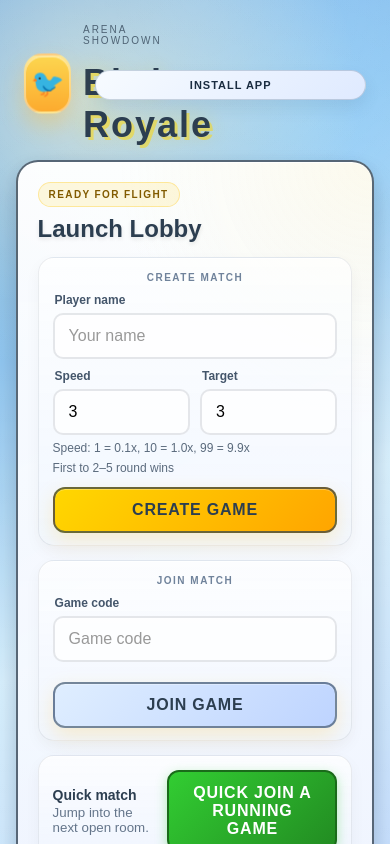
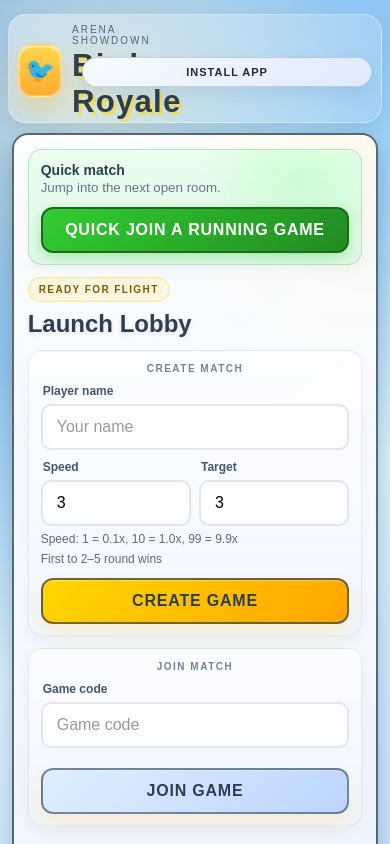
Before and after one commit to stevenappleyard72-cpu/bird-royale, a website: page index.html in a window 390 px wide. Drawn offline with nearby package versions, Linux system fonts and the light colour scheme; no server answers.

Commit message:
updated look and feel

```diff
--- a/styles.css
+++ b/styles.css
@@ -2,8 +2,12 @@ html, body {
   margin: 0;
   width: 100%;
   height: 100%;
-  overflow: hidden;
   overscroll-behavior: none;
+}
+
+html {
+  overflow-x: hidden;
+  overflow-y: auto;
 }
 
 body {
@@ -15,12 +19,15 @@ body {
   background-attachment: fixed;
   text-align: center;
   min-height: 100vh;
+  min-height: 100svh;
+  min-height: calc(var(--app-vh, 1vh) * 100);
   display: flex;
   flex-direction: column;
   align-items: center;
   justify-content: flex-start;
   padding: max(12px, env(safe-area-inset-top)) 0 max(12px, env(safe-area-inset-bottom));
   box-sizing: border-box;
+  overflow: hidden;
 }
 
 body::before {
@@ -35,10 +42,16 @@ body::before {
 
 body[data-screen="home"] {
   justify-content: flex-start;
-}
-
-body[data-screen="game"] {
+  overflow-x: hidden;
+  overflow-y: auto;
+  -webkit-overflow-scrolling: touch;
+  padding-bottom: max(20px, env(safe-area-inset-bottom));
+}
+
+body[data-screen="game"],
+body[data-screen="summary"] {
   justify-content: center;
+  overflow: hidden;
 }
 
 h1 {
@@ -60,11 +73,11 @@ h1 {
 }
 
 .app-shell {
-  width: min(92vw, 470px);
+  width: min(94vw, 520px);
   display: flex;
   flex-direction: column;
-  gap: 14px;
-  margin-top: 4px;
+  gap: 12px;
+  margin-top: 2px;
   position: relative;
   z-index: 1;
 }
@@ -74,7 +87,11 @@ h1 {
   align-items: center;
   justify-content: center;
   gap: 12px;
-  padding: 8px 8px 0;
+  padding: 10px 10px 4px;
+  border-radius: 18px;
+  background: linear-gradient(145deg, rgba(255, 255, 255, 0.4), rgba(221, 236, 255, 0.12));
+  border: 1px solid rgba(255, 255, 255, 0.32);
+  box-shadow: 0 8px 18px rgba(35, 73, 110, 0.1);
 }
 
 .game-topbar {
@@ -188,18 +205,18 @@ h1 {
   display: flex;
   flex-direction: column;
   align-items: center;
-  width: min(92vw, 460px);
+  width: min(94vw, 520px);
   margin: 0 auto;
-  gap: 14px;
+  gap: 12px;
 }
 
 .panel {
   background: linear-gradient(180deg, rgba(255, 255, 255, 0.96), rgba(239, 244, 255, 0.96));
-  width: min(92vw, 460px);
+  width: min(94vw, 520px);
   margin: 0 auto;
-  padding: clamp(18px, 4vw, 24px);
+  padding: clamp(14px, 3.8vw, 22px);
   border: 2px solid rgba(44, 62, 80, 0.78);
-  border-radius: 22px;
+  border-radius: 20px;
   box-shadow: 0 18px 30px rgba(0, 0, 0, 0.15), 0 4px 14px rgba(74, 112, 158, 0.15), inset 0 1px 0 rgba(255,255,255,0.9);
   box-sizing: border-box;
 }
@@ -208,6 +225,12 @@ h1 {
   background:
     radial-gradient(circle at top right, rgba(255, 221, 111, 0.12), transparent 28%),
     linear-gradient(180deg, rgba(255, 255, 255, 0.96), rgba(239, 244, 255, 0.95));
+}
+
+body[data-screen="home"] .lobby-shell {
+  display: grid;
+  grid-template-columns: minmax(0, 1fr);
+  align-items: start;
 }
 
 .lobby-hero {
@@ -369,6 +392,15 @@ button:active {
   gap: 12px;
 }
 
+body[data-screen="home"] .quick-card {
+  order: -1;
+  align-items: stretch;
+  border: 1px solid rgba(30, 116, 34, 0.2);
+  background:
+    radial-gradient(circle at 82% 22%, rgba(110, 255, 129, 0.22), rgba(110, 255, 129, 0) 36%),
+    linear-gradient(180deg, rgba(233, 255, 238, 0.92), rgba(221, 246, 229, 0.88));
+}
+
 .quick-copy {
   display: flex;
   flex-direction: column;
@@ -394,6 +426,12 @@ button:active {
   border-color: rgba(0, 0, 0, 0.2);
   box-shadow: 0 6px 14px rgba(50, 205, 50, 0.2);
   color: #fff;
+}
+
+body[data-screen="home"] #quickJoinBtn {
+  width: 100%;
+  min-width: 0;
+  margin-top: 2px;
 }
 
 #quickJoinBtn:hover {
@@ -489,7 +527,8 @@ hr {
 #gameArea {
   width: min(92vw, 420px);
   aspect-ratio: 420 / 500;
-  max-height: calc(100vh - 180px);
+  max-height: calc(var(--app-vh, 1vh) * 100 - 180px);
+  max-height: calc(100svh - 180px);
   --ambient-wind: 0;
   --ambient-danger: 0;
   --ambient-life: 1;
@@ -2843,7 +2882,7 @@ hr {
 #leaderboardPanel {
   display: flex;
   width: min(92vw, 420px);
-  margin: 16px auto 30px;
+  margin: 12px auto 26px;
   gap: 0;
   border: 2px solid rgba(44, 62, 80, 0.8);
   border-radius: 18px;
@@ -2973,9 +3012,26 @@ body[data-screen="home"] #lobby {
     overflow-x: hidden;
   }
 
+  .app-shell {
+    width: 96vw;
+    gap: 10px;
+  }
+
+  .app-header {
+    padding: 9px 9px 2px;
+    gap: 10px;
+  }
+
+  .brand-badge {
+    width: 50px;
+    height: 50px;
+    border-radius: 15px;
+    font-size: 24px;
+  }
+
   h1 {
-    font-size: 36px;
-    margin-top: 16px;
+    font-size: clamp(26px, 8vw, 36px);
+    letter-spacing: 1.2px;
   }
 
   .panel,
@@ -2986,12 +3042,43 @@ body[data-screen="home"] #lobby {
   }
 
   .panel {
-    padding: 20px;
-    margin: 16px auto;
+    padding: 14px;
+    margin: 8px auto;
+    border-radius: 16px;
+  }
+
+  .launch-card,
+  .quick-card {
+    padding: 12px 12px 11px;
+    border-radius: 14px;
+  }
+
+  .quick-card,
+  body[data-screen="home"] .quick-card {
+    flex-direction: column;
+    align-items: stretch;
+    gap: 10px;
+  }
+
+  .quick-copy {
+    align-items: flex-start;
+  }
+
+  .settings-grid {
+    gap: 8px;
   }
 
   #gameArea {
-    height: 62vh;
+    height: min(62vh, calc(var(--app-vh, 1vh) * 60));
+  }
+
+  #leaderboardPanel {
+    margin-top: 10px;
+    border-radius: 16px;
+  }
+
+  .lb-half {
+    padding: 10px 8px 9px;
   }
 
   #roundMutatorBadge {
@@ -3011,3 +3098,28 @@ body[data-screen="home"] #lobby {
     max-width: 270px;
   }
 }
+
+@media (max-height: 760px) {
+  body[data-screen="home"] {
+    padding-top: max(8px, env(safe-area-inset-top));
+  }
+
+  .app-header {
+    padding-top: 8px;
+    padding-bottom: 2px;
+  }
+
+  .brand-kicker {
+    font-size: 9px;
+    margin-bottom: 0;
+  }
+
+  .panel h2 {
+    font-size: clamp(20px, 4.6vw, 24px);
+    margin-top: 6px;
+  }
+
+  .micro-copy {
+    font-size: 11px;
+  }
+}
```
